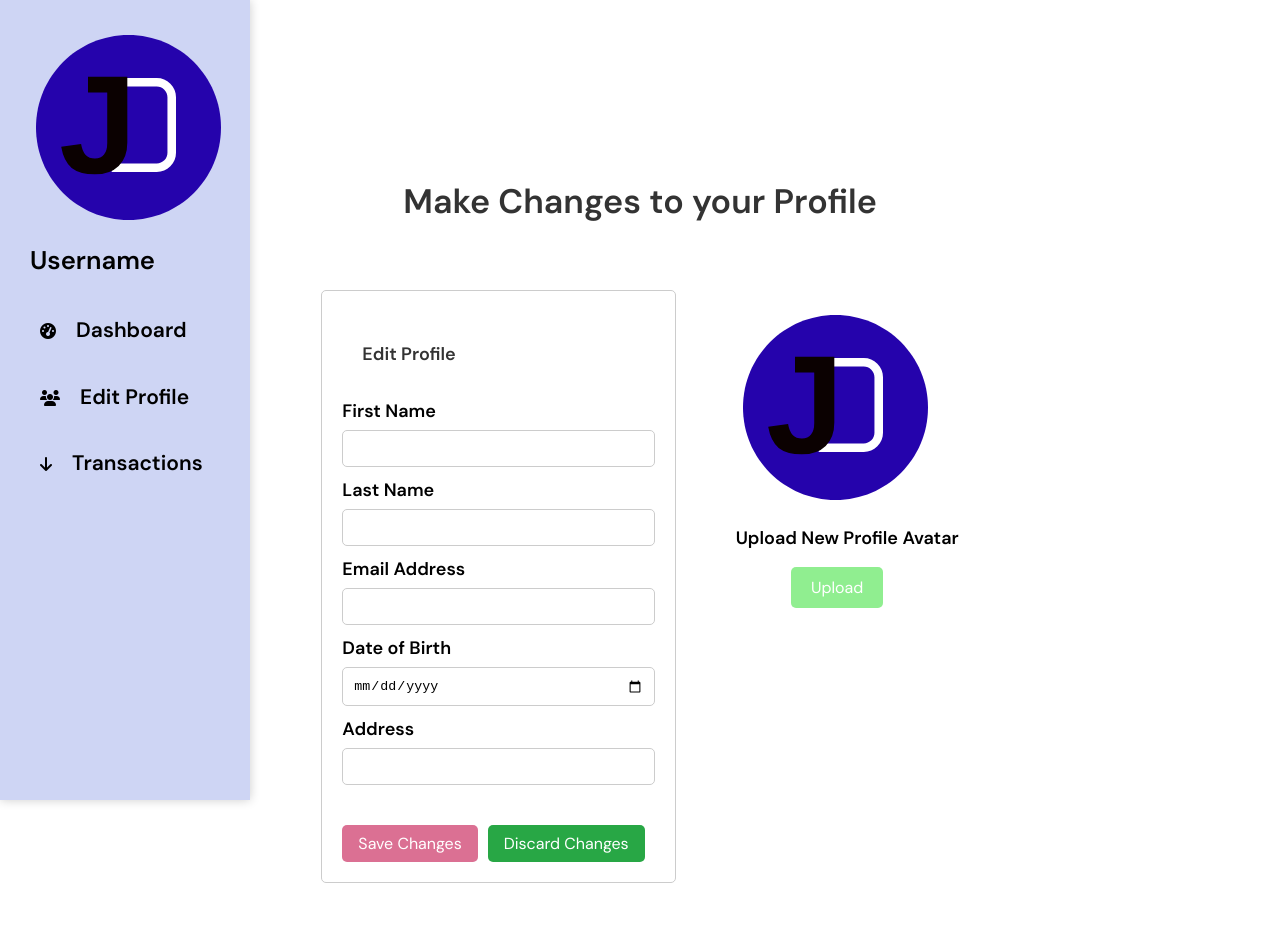
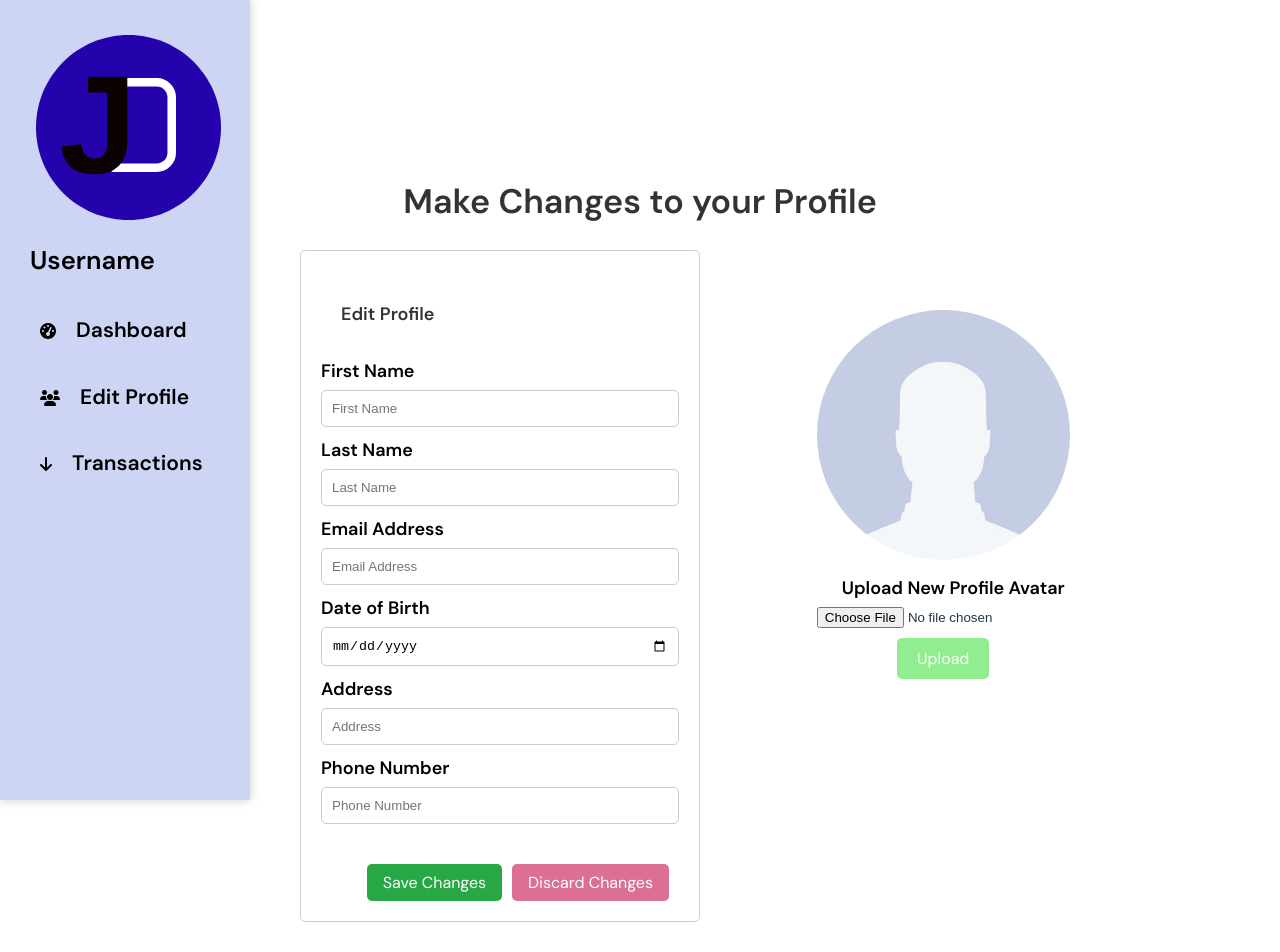
Before and after one commit to sarthakshrestha/JDBankProject, a React (Vite) app: page /User/Edit in a window 1280 px wide. Shown: the top 952 px of the page. Before the commit the page ends 903 px from the top, so only its background shows below. Built offline with nearby package versions, Linux system fonts and the light colour scheme.

Commit message:
Admin Dashboard retrieval and Updating of Data Added.

```diff
--- a/src/UserDashboard/DashboardUser/UserDashboard.jsx
+++ b/src/UserDashboard/DashboardUser/UserDashboard.jsx
@@ -1,52 +1,79 @@
-import React from "react";
-import SideBar from "../SideBar/SideBar";
+import React, {useState, useEffect} from "react";
+import Sidebar from "../Sidebar/Sidebar";
+import axios from "axios";
 import "./userdashboard.css";
 
 function UserDashboard() {
+    const [userData, setUserData] = useState(null);
+    const [loading, setLoading] = useState(true);
+
+    useEffect(() => {
+        const apiUrl = "http://localhost:8080/user/1"; // Replace with your API endpoint
+
+        axios
+            .get(apiUrl)
+            .then((response) => {
+                setUserData(response.data); // Assuming the API returns user data
+                setLoading(false);
+            })
+            .catch((error) => {
+                console.error("Error fetching user data:", error);
+                setLoading(false);
+            });
+    }, []);
+
     return (
         <div>
-      <SideBar />
-      <div class="dashboard">
+            <Sidebar/>
+            <div className="dashboard">
                 <h1>
-          Welcome, <span id="user-name">John Doe</span>!
+                    Welcome,{" "}
+                    <span id="user-name">
+            {userData ? `${userData.firstName} ${userData.lastName}` : "Loading..."}
+          </span>
+                    !
                 </h1>
-        <div class="user-info">
-          <div class="balance">
+                <div className="user-info">
+                    <div className="balance">
                         <h2>
                             <strong>Available Balance</strong>
                         </h2>
-            <p id="balance-amount">Rs 10,000.00</p>
+                        <p id="balance-amount">
+                            {userData ? `Rs ${userData.account.balance.toFixed(2)}` : "Loading..."}
+                        </p>
                     </div>
-          <div class="user-details">
-            <div class="user-id">
-              <label for="user-id">
+                    <div className="user-details">
+                        <div className="user-id">
+                            <label htmlFor="user-id">
                                 <strong>User ID</strong>
                             </label>
-              <p id="user-id">12345</p>
+                            <p id="user-id">{userData ? userData.user_id : "Loading..."}</p>
                         </div>
-            <div class="user-fullname">
-              <label for="full-name">
+                        <div className="user-fullname">
+                            <label htmlFor="full-name">
                                 <strong>Full Name</strong>
                             </label>
-              <p id="full-name">John Doe</p>
+                            <p id="full-name">
+                                {userData ? `${userData.firstName} ${userData.lastName}` : "Loading..."}
+                            </p>
                         </div>
-            <div class="user-email">
-              <label for="email">
+                        <div className="user-email">
+                            <label htmlFor="email">
                                 <strong>Email</strong>
                             </label>
-              <p id="email">johndoe@example.com</p>
+                            <p id="email">{userData ? userData.email : "Loading..."}</p>
                         </div>
-            <div class="user-phone">
-              <label for="phone-number">
+                        <div className="user-phone">
+                            <label htmlFor="phone-number">
                                 <strong>Phone Number</strong>
                             </label>
-              <p id="phone-number">123-456-7890</p>
+                            <p id="phone-number">{userData ? userData.phoneNumber : "Loading..."}</p>
                         </div>
-            <div class="user-address">
-              <label for="address">
+                        <div className="user-address">
+                            <label htmlFor="address">
                                 <strong>Address</strong>
                             </label>
-              <p id="address">123 Main St, City</p>
+                            <p id="address">{userData ? userData.address : "Loading..."}</p>
                         </div>
                     </div>
                 </div>
--- a/src/UserDashboard/DashboardUser/userdashboard.css
+++ b/src/UserDashboard/DashboardUser/userdashboard.css
@@ -34,7 +34,8 @@ h1 {
   text-align: center;
   margin-right: 20px;
   flex-shrink: 0;
-  width: 250px;
+  width: 390px;
+
 }
 
 .balance h2 {
--- a/src/UserDashboard/EditProfile/EditProfile.jsx
+++ b/src/UserDashboard/EditProfile/EditProfile.jsx
@@ -1,49 +1,172 @@
-import React from "react";
+import React, {useState, useEffect} from "react";
 import logo from "../SideBar/Logo.png";
 import "./editprofile.css";
 import SideBar from "../SideBar/SideBar";
+import axios from "axios";
+import placeholder from "./placeholder.jpg";
+
+function EditProfile() {
+    const [formData, setFormData] = useState({
+        firstName: "",
+        lastName: "",
+        email: "",
+        dateOfBirth: "",
+        address: "",
+        phoneNumber: "",
+    });
+
+    const [showSuccessPopup, setShowSuccessPopup] = useState(false); // State for success popup
 
     const handleSubmit = (event) => {
         event.preventDefault();
+
+        // Filter out null or empty values from the formData
+        const filteredData = Object.fromEntries(
+            Object.entries(formData).filter(([key, value]) => value !== null && value !== "")
+        );
+
+        const apiUrl = "http://localhost:8080/user/1"; // Replace with your API endpoint
+
+        axios
+            .put(apiUrl, filteredData)
+            .then((response) => {
+                console.log("User data updated successfully:", response.data);
+                // Optionally, you can show a success message to the user.
+                setShowSuccessPopup(true); // Show the success popup
+            })
+            .catch((error) => {
+                console.error("Error updating user data:", error);
+                // Optionally, you can show an error message to the user.
+            });
     };
 
-function EditProfile() {
+    const handleImageUpload = (event) => {
+        const file = event.target.files[0]; // Get the selected file
+
+        if (file) {
+            // Create a FormData object to send the image file to the server
+            const formData = new FormData();
+            formData.append("avatar", file);
+
+            // Send the image to the server using Axios
+            const apiUrl = "http://localhost:8080/user/upload/1"; // Replace with your API endpoint for image upload
+
+            axios
+                .post(apiUrl, formData, {
+                    headers: {
+                        "Content-Type": "multipart/form-data",
+                    },
+                })
+                .then((response) => {
+                    console.log("Avatar image updated successfully:", response.data);
+
+                    // Set the uploadedImage state with the new avatar image URL
+                    setUploadedImage(response.data.avatarImageUrl);
+                })
+                .catch((error) => {
+                    console.error("Error uploading avatar image:", error);
+                    // Optionally, you can show an error message to the user.
+                })
+        }
+    }
+
+    const handleInputChange = (event) => {
+        const {id, value} = event.target;
+        setFormData({
+            ...formData,
+            [id]: value,
+        });
+    };
+
     return (
         <div>
-      <SideBar />
-      <div class="edit_profile">
-        <div class="top">
+            <SideBar/>
+            <div className="edit_profile">
+                <div className="top">
                     <h1>Make Changes to your Profile</h1>
                 </div>
-        <div class="content">
-          <form class="update_form" onSubmit={handleSubmit}>
-            <div class="edit_section">
+                <div className="content">
+                    <form className="update_form" onSubmit={handleSubmit}>
+                        <div className="edit_section">
                             <h3>Edit Profile</h3>
-              <div class="input_fields">
+                            <div className="input_fields">
                                 <label>First Name</label>
-                <input type="text" id="firstname" />
+                                <input
+                                    type="text"
+                                    id="firstName"
+                                    placeholder="First Name"
+                                    value={formData.firstName}
+                                    onChange={handleInputChange}
+                                />
                                 <label>Last Name</label>
-                <input type="text" id="lastname" />
+                                <input
+                                    type="text"
+                                    id="lastName"
+                                    placeholder="Last Name"
+                                    value={formData.lastName}
+                                    onChange={handleInputChange}
+                                />
                                 <label>Email Address</label>
-                <input type="text" id="emailaddress" />
+                                <input
+                                    type="text"
+                                    id="email"
+                                    placeholder="Email Address"
+                                    value={formData.email}
+                                    onChange={handleInputChange}
+                                />
                                 <label>Date of Birth</label>
-                <input type="date" id="dob" />
+                                <input
+                                    type="date"
+                                    id="dateOfBirth"
+                                    placeholder="Date of Birth"
+                                    value={formData.dateOfBirth}
+                                    onChange={handleInputChange}
+                                />
                                 <label>Address</label>
-                <input type="text" id="address" />
+                                <input
+                                    type="text"
+                                    id="address"
+                                    placeholder="Address"
+                                    value={formData.address}
+                                    onChange={handleInputChange}
+                                />
+                                <label>Phone Number</label>
+                                <input
+                                    type="text"
+                                    id="phoneNumber"
+                                    placeholder="Phone Number"
+                                    value={formData.phoneNumber}
+                                    onChange={handleInputChange}
+                                />
                             </div>
-              <div class="buttons">
-                <button class="save_change">Save Changes</button>
-                <button class="discard_change">Discard Changes</button>
+                            <div className="buttons">
+                                <button className="save_change" type="submit">
+                                    Save Changes
+                                </button>
+                                <button className="discard_change">Discard Changes</button>
                             </div>
                         </div>
                     </form>
-          <div class="image_change">
-            <img src={logo} alt="" />
+                    <div className="image_change">
+                        <img src={placeholder} alt=""/>
                         <h2>Upload New Profile Avatar</h2>
+                        <input
+                            type="file"
+                            accept="image/*"
+                            onChange={handleImageUpload}
+                            className="upload-input" // Added class for styling
+                        />
                         <button className="upload">Upload</button>
                     </div>
+                    <p>Please do not update the existing email</p>
                 </div>
             </div>
+            {showSuccessPopup && (
+                <div className="success-popup">
+                    <p>Profile updated successfully!</p>
+                    <button onClick={() => setShowSuccessPopup(false)}>Close</button>
+                </div>
+            )}
         </div>
     );
 }
--- a/src/UserDashboard/EditProfile/editprofile.css
+++ b/src/UserDashboard/EditProfile/editprofile.css
@@ -35,12 +35,16 @@
     width: 100%;
     max-width: 500px; /* Increase the maximum width */
     margin-right: 20px;
+    top: -40px;
+    position: relative;
 }
 
 .edit_section {
     border: 1px solid #ccc;
     padding: 20px;
     border-radius: 5px;
+    width: 400px;
+    margin-left: 90px;
 }
 
 .edit_section h3 {
@@ -83,13 +87,13 @@ input[type="date"] {
 }
 
 .save_change {
-    background-color: palevioletred;
+    background-color: #28a745;
     color: #fff;
     margin-right: 10px;
 }
 
 .discard_change {
-    background-color: #28a745;
+    background-color: palevioletred;
     color: #fff;
     margin-right: 10px;
 }
@@ -105,9 +109,10 @@ input[type="date"] {
 
 .image_change img {
     max-width: 100%;
-    height: auto;
     border-radius: 50%;
     margin-bottom: 10px;
+    height: 250px;
+    width: auto;
 }
 
 .image_change h2 {
```
Also changed, not shown: src/UserDashboard/EditProfile/placeholder.jpg (added). Lines whose indentation alone changed are shown as unchanged.
